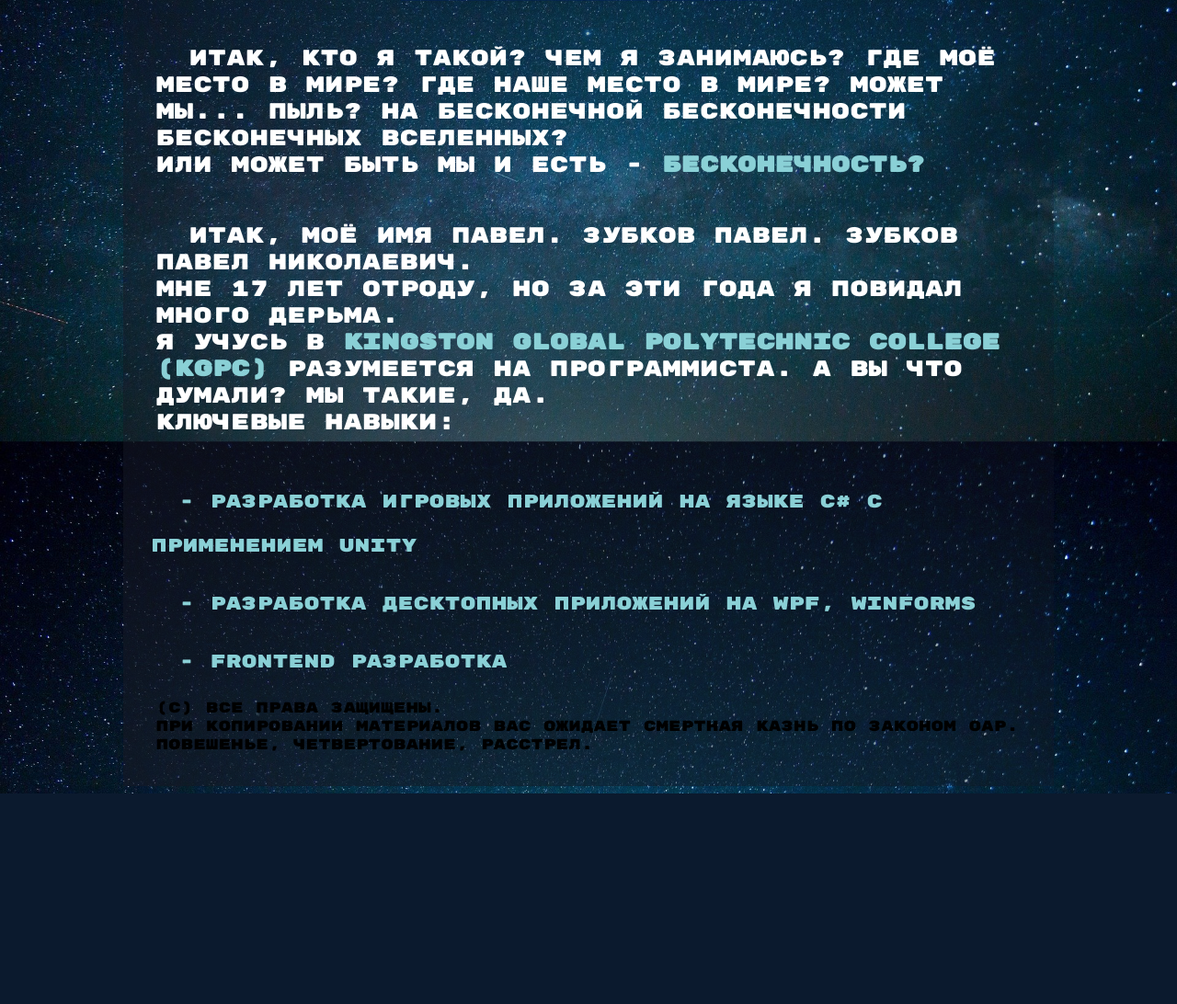
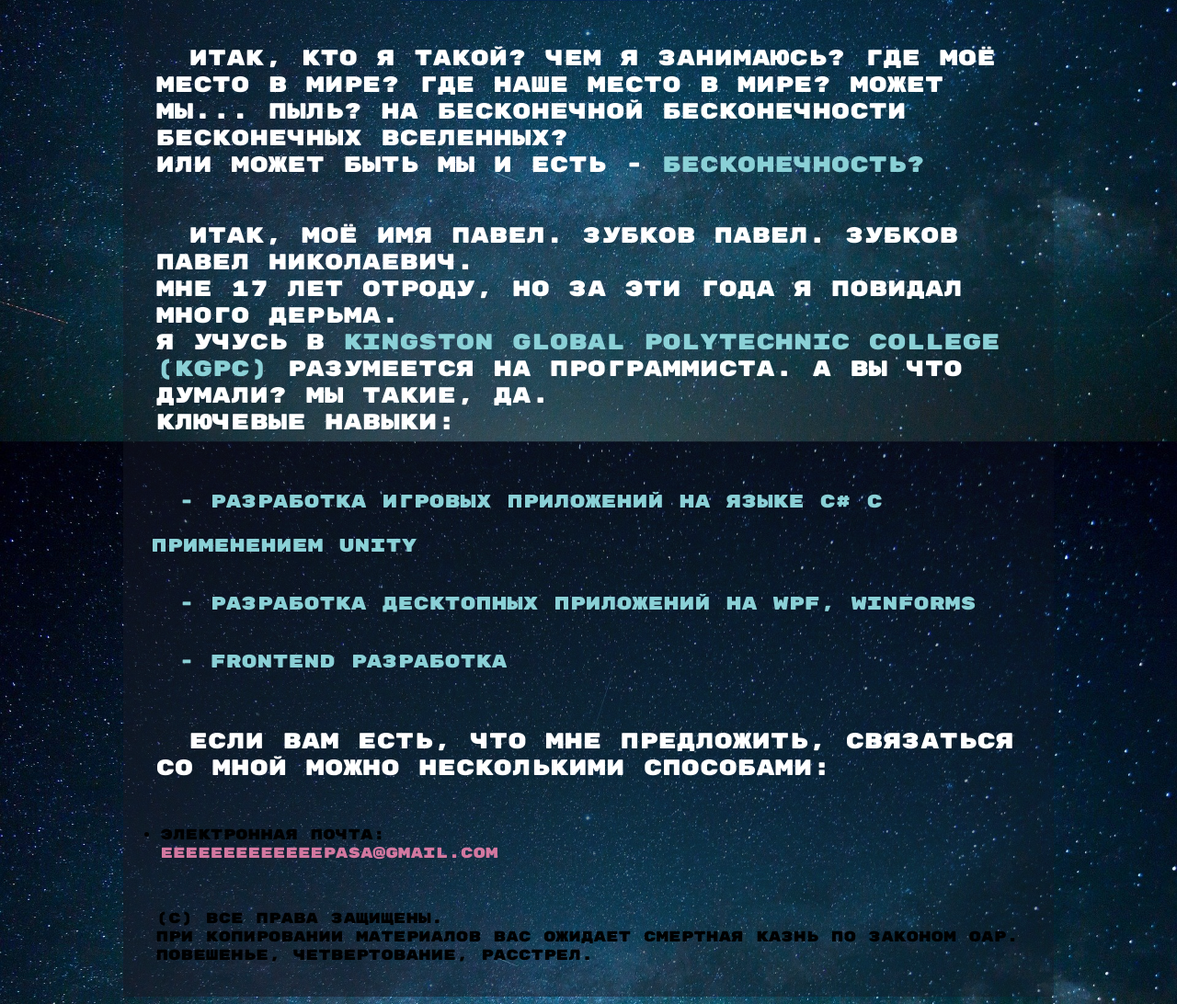
Before and after one commit to pawel281/MyCoolSite, a PHP site: page /about.html in a window 1280 px wide. Shown: the part 373-1465 px from the top of the page at 92% size. Before the commit the page ends 1236 px from the top, so only its background shows below. Run offline with PHP 8.4, Linux system fonts and the light colour scheme.

Commit message:
О мне
Добавлено:Список и описание навыков

```diff
--- a/сайт/about.html
+++ b/сайт/about.html
@@ -35,12 +35,17 @@
 Ключевые навыки:<br>
 </p>
 <ul class="skills">
-<li>- Разработка игровых приложений на языке C# с применением Unity</li>
-<li>- Разработка десктопных приложений на wpf, WinForms</li>
-<li>- Frontend разработка</li>
+<li txtTable='2 года опыта.  Подробнее о проектах можете посмотреть во вкладке "Проекты"'>- Разработка игровых приложений на языке C# с применением Unity<br></li>
+<li txtTable='Только домашние проекты-эксперементы, что-то красивое показать не могу'>- Разработка десктопных приложений на wpf, WinForms<br></li>
+<li txtTable='А это по вашему что? Вы ещё что-то хотите кроме этого сайта? Это же шедевр'>- Frontend разработка<br></li>
 </ul>
 
-
+<p>
+	Если вам есть, что мне предложить, связаться со мной можно несколькими способами:
+</p>
+<ul>
+<li> Электронная почта:<a href="mailto:eeeeeeeeeeeeepasa@gmail.com">eeeeeeeeeeeeepasa@gmail.com </a></li>
+</ul>
 </section>
 
 </article>
--- a/сайт/styles/Main.css
+++ b/сайт/styles/Main.css
@@ -99,6 +99,7 @@ flex-direction: column;
 
 footer{
 margin-left: 35px;
+margin-top: 35px;
 margin-bottom: 35px;
 }
 
@@ -115,7 +116,7 @@ margin-bottom:15px;
 
 .mainWords{
 	color: #8ad0d6;
-	font-weight: bold;
+
 }
 .skills{
 margin-left: 30px;
@@ -137,5 +138,10 @@ font-weight: 300;
 .skills li:hover{
 display:  block;
 background: rgba(0, 0, 60, 0.1)
-
 }
+.skills li:hover::after{
+content: attr(txtTable);
+margin-left: 64px;
+color: #FFFFFF;
+font-size: 15px;
+}
```
